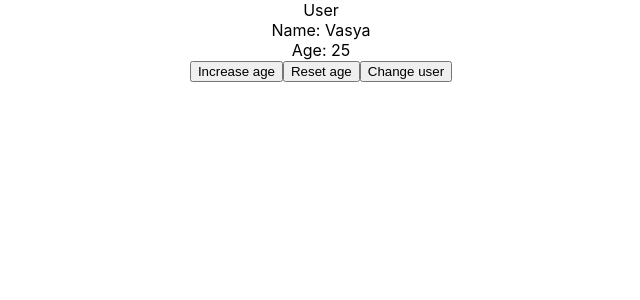
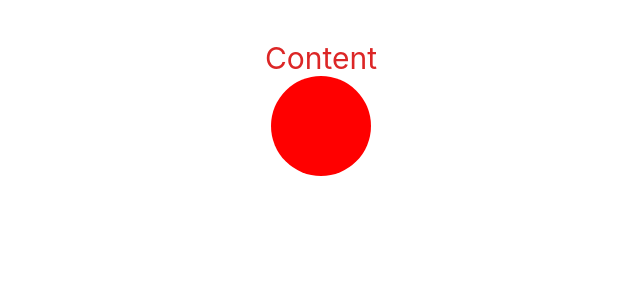
Before and after one commit to dsilichev/module2_6_1, a React (Create React App) app: page / in a window 1280 px wide. Shown: the top 300 px of the page, without its empty margins (319-959 px from the left). Built offline with nearby package versions, Linux system fonts and the light colour scheme.

Commit message:
simple tailwind

```diff
--- a/package.json
+++ b/package.json
@@ -45,5 +45,8 @@
       "last 1 firefox version",
       "last 1 safari version"
     ]
+  },
+  "devDependencies": {
+    "tailwindcss": "^3.4.4"
   }
 }
--- a/src/App.js
+++ b/src/App.js
@@ -7,9 +7,11 @@ function App() {
 
   return (
 
-    <div className={styles.app}>
-      <User/>
-      <ControlPanel/>
+    <div className="text-center">
+      <div className='text-red-600 text-3xl mt-10'>Content</div>
+      <div className='circle-red'></div>
+      {/* <User/>
+      <ControlPanel/> */}
     </div>
 
   );
--- a/src/index.css
+++ b/src/index.css
@@ -1,3 +1,17 @@
+@tailwind base;
+@tailwind components;
+@tailwind utilities;
+
+@layer components {
+  .circle-red {
+    @apply m-auto;
+    width: 100px;
+    height: 100px;
+    background-color: red;
+    border-radius: 50%;
+  }
+}
+
 body {
   margin: 0;
   font-family: -apple-system, BlinkMacSystemFont, 'Segoe UI', 'Roboto', 'Oxygen',
--- /dev/null
+++ b/tailwind.config.js
@@ -0,0 +1,8 @@
+/** @type {import('tailwindcss').Config} */
+module.exports = {
+  content: ["./src/**/*.{html,js}"],
+  theme: {
+    extend: {},
+  },
+  plugins: [],
+}
```
Also changed, not shown: 1 other file (tests, documents, lock files or other folders).
